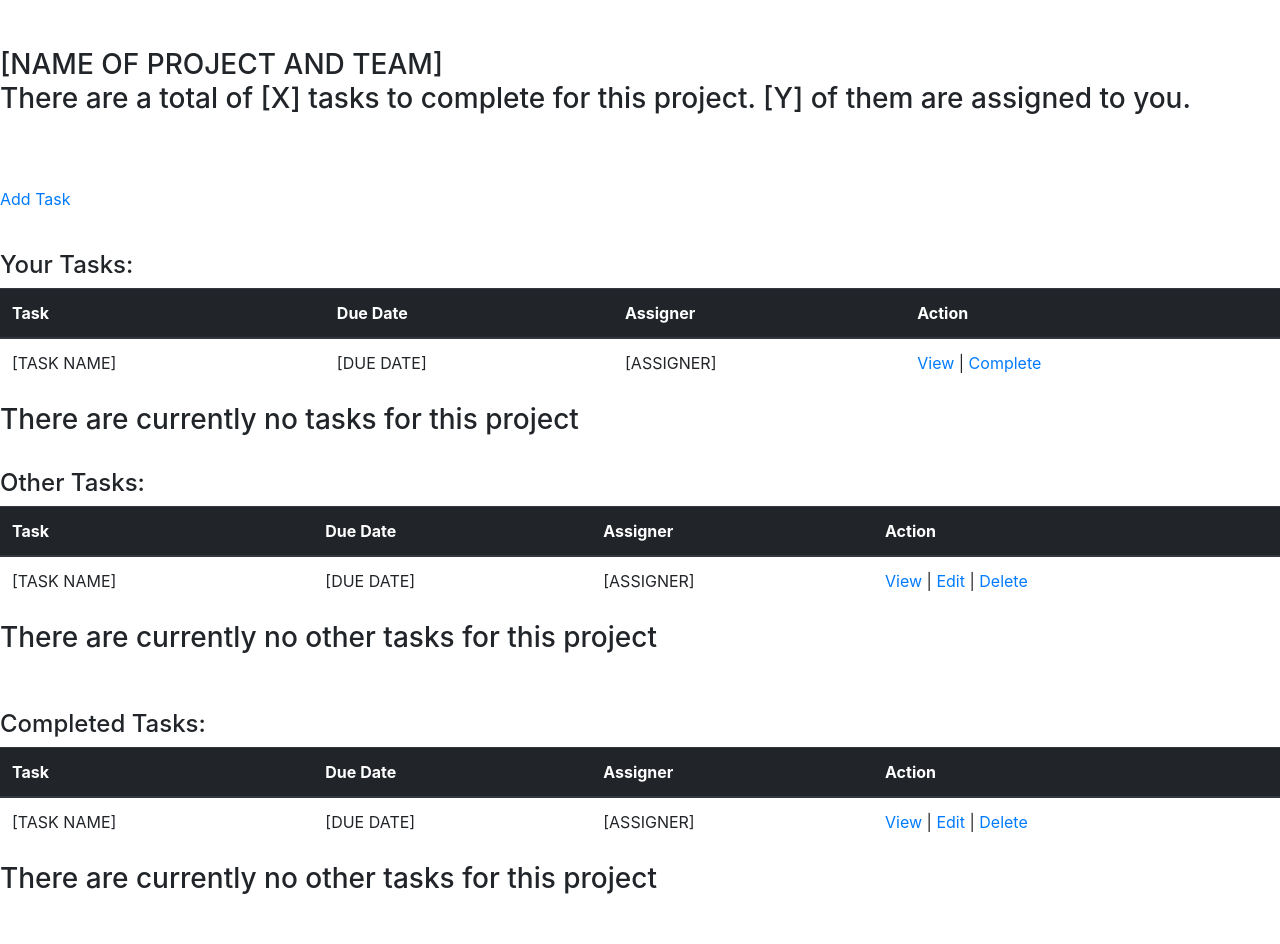
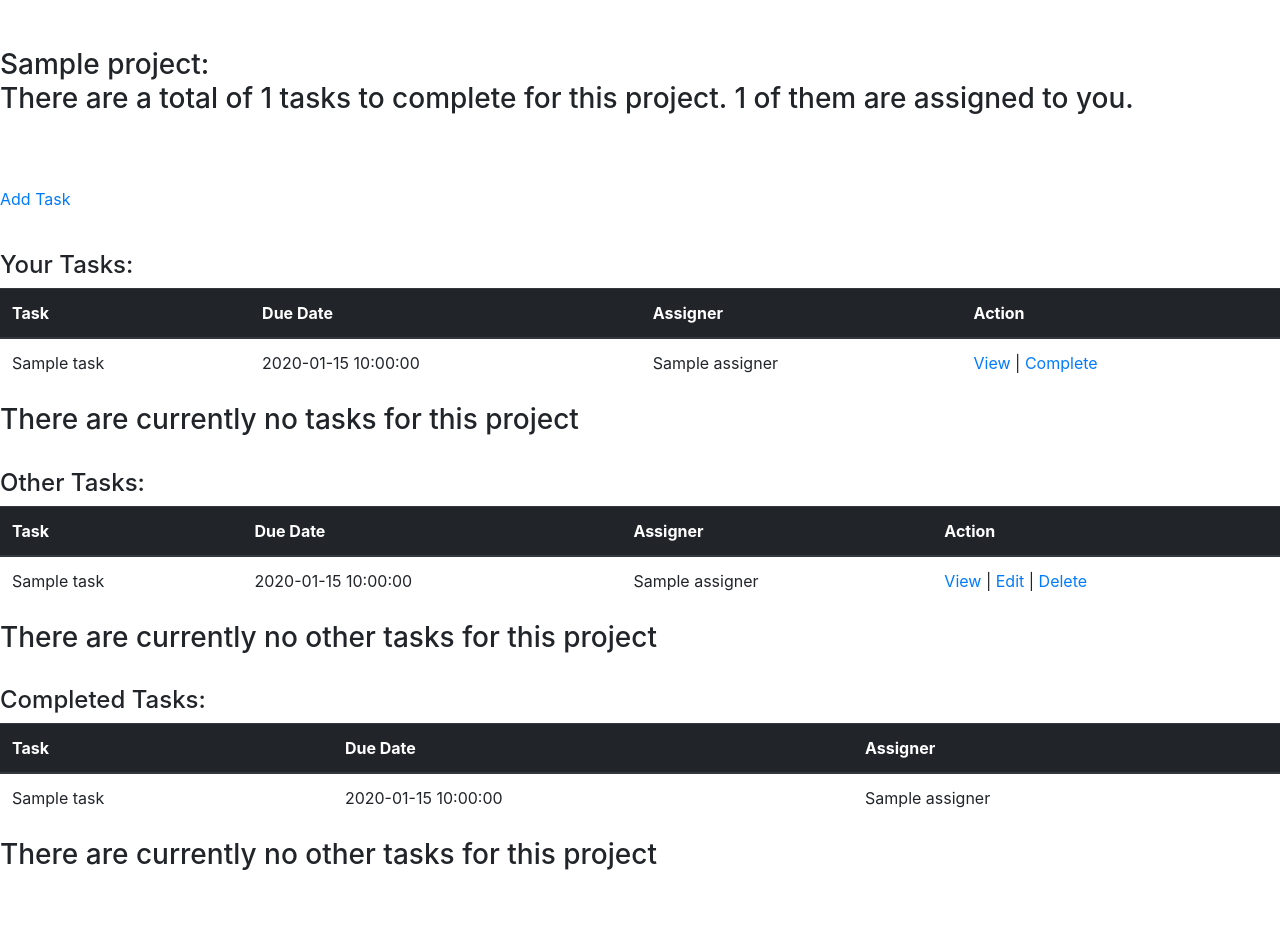
Before and after one commit to fujohn/project_management, a Flask app: template project_management_flask/flask_app/templates/group_projects_dashboard.html in a window 1280 px wide. Shown: the part 123-1067 px from the top of the page. After the commit the page ends 993 px from the top, so only its background shows below. Run offline with Flask 2, Linux system fonts and the light colour scheme; the template is opened without the code that fills it: most values are stand-ins (such as "Sample title", 1, 10 or a date in 2020).

Commit message:
Updated Group projects dashboard with references

```diff
--- a/project_management_flask/flask_app/templates/group_projects_dashboard.html
+++ b/project_management_flask/flask_app/templates/group_projects_dashboard.html
@@ -21,9 +21,9 @@
     </header>
     <main class="my-5">
         <h3 class="my-5">
-            [NAME OF PROJECT AND TEAM]
+            {{project.name}}:
             <br>
-            There are a total of [X] tasks to complete for this project. [Y] of them are assigned to you.
+            There are a total of {{tasks.count}} tasks to complete for this project. {{task.user.count}} of them are assigned to you.
         </h3>
         <br>
         <p class="align-self-end"><a href="">Add Task</a></p>
@@ -40,14 +40,14 @@
                 </tr>
             </thead>
             <tbody>
-                <!-- Will need to create loop here of tasks by project -->
+                {% for task in tasks %}
                 <tr>
-                    <td>[TASK NAME]</td>
-                    <td>[DUE DATE]</td>
-                    <td>[ASSIGNER]</td>
+                    <td>{{task.name}}</td>
+                    <td>{{task.dueDate}}</td>
+                    <td>{{task.assigner}}</td>
                     <td><a href="">View</a> | <a href="">Complete</a></td>
                 </tr>
-                <!--  -->
+                {% endfor %}
             </tbody>
         </table>
         <!-- Will need an option to show there are no Tasks -->
@@ -66,21 +66,20 @@
                 </tr>
             </thead>
             <tbody>
-                <!-- Will need to create loop here of tasks by project -->
+                {% for task in tasks %}
                 <tr>
-                    <td>[TASK NAME]</td>
-                    <td>[DUE DATE]</td>
-                    <td>[ASSIGNER]</td>
+                    <td>{{task.name}}</td>
+                    <td>{{task.dueDate}}</td>
+                    <td>{{task.assigner}}</td>
                     <td><a href="">View</a> | <a href="">Edit</a> | <a href="">Delete</a></td>
                 </tr>
-                <!--  -->
+                {% endfor %}
             </tbody>
         </table>
         <!-- Will need an option to show there are no Tasks -->
         <h3>There are currently no other tasks for this project</h3>
         <br>
 
-        <br>
         <!-- If completed tasks exists logic -->
         <h4>Completed Tasks:</h4>
         <table class="table">
@@ -89,18 +88,16 @@
                     <th>Task</th>
                     <th>Due Date</th>
                     <th>Assigner</th>
-                    <th>Action</th>
                 </tr>
             </thead>
             <tbody>
-                <!-- Will need to create loop here of tasks by project -->
+                {% for task in tasks %}
                 <tr>
-                    <td>[TASK NAME]</td>
-                    <td>[DUE DATE]</td>
-                    <td>[ASSIGNER]</td>
-                    <td><a href="">View</a> | <a href="">Edit</a> | <a href="">Delete</a></td>
+                    <td>{{task.name}}</td>
+                    <td>{{task.dueDate}}</td>
+                    <td>{{task.assigner}}</td>
                 </tr>
-                <!--  -->
+                {% endfor %}
             </tbody>
         </table>
         <!-- Will need an option to show there are no Tasks -->
```
